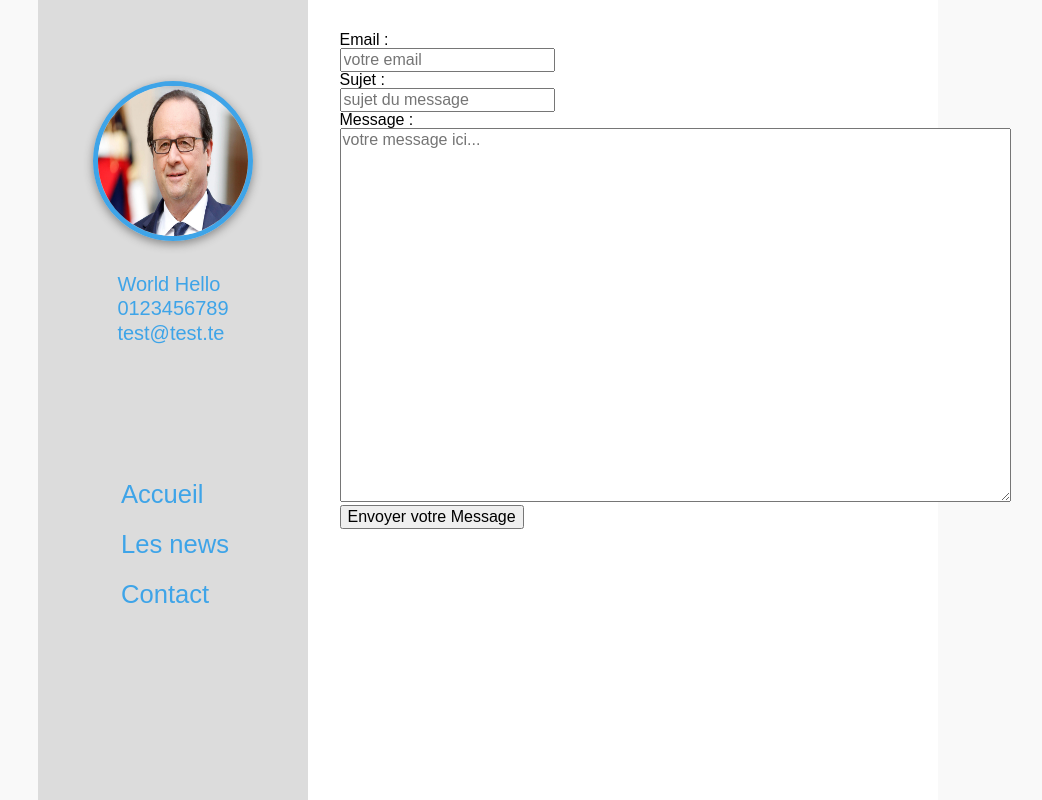
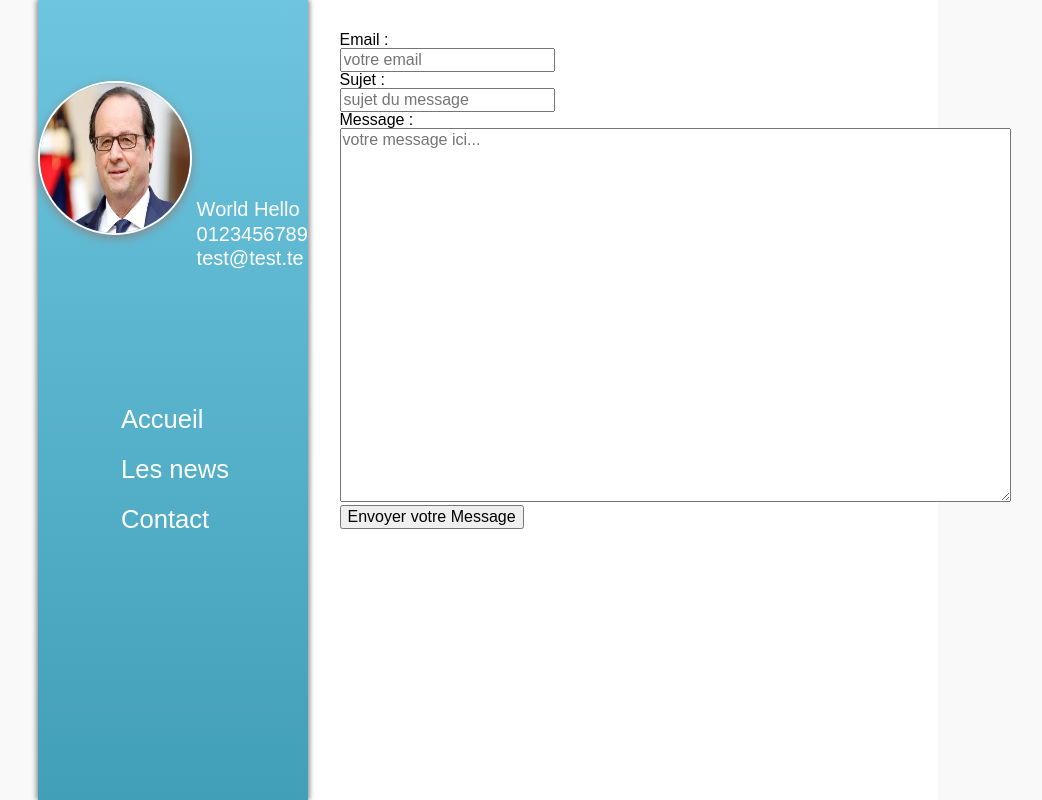
Before and after one commit to wf3equipe1/portfolio, a PHP site: page /contact.php in a window 1280 px wide. Shown: the whole page, without its empty margins (152-1194 px from the left). Run offline with PHP 8.4, Linux system fonts and the light colour scheme; data comes from the database, SQL or seed files in the repository; some libraries are stand-ins or nearby versions.

Commit message:
css bleu et ombre

```diff
--- a/css/style.css
+++ b/css/style.css
@@ -25,10 +25,12 @@
 #leftSide
 {
 	width: 270px;
-	background-color: #DCDCDC;
+	background-color: #6dc5df;
 	float:left;
 	position: fixed;
 	height: 100%;
+	box-shadow: 2px 0 5px #999, -2px 0 5px #999;
+	background: linear-gradient(to bottom,#6dc5df 0%,#429fb8 100%);
 }
 
 #rightSide
@@ -37,6 +39,7 @@
 	float: right;
 	background-color: white;
 	min-height: 100%;
+	/* background: url('fond_noir.png'); */
 }
 
 
@@ -46,12 +49,12 @@
 #leftSide header
 {
 	text-align: center;
-	color: #3EA4E8;
+	color: white;
 }
 #leftSide header img
 {
 	margin-top: 30%;
-	border: 5px #3EA4E8 solid;
+	border: 2px white solid;
 	border-radius: 50%;
 	height: 150px;
 	width: 150px;
@@ -79,7 +82,7 @@
 }
 #leftSide nav ul li a
 {
-	color: #3EA4E8;
+	color: white;
 	text-decoration: none;
 	padding: 5px;
 	background-color: ;
@@ -87,7 +90,7 @@
 }
 #leftSide nav ul li a:hover
 {
-	border-left: 4px solid #3EA4E8;
+	border-left: 4px solid white;
 	transition-property: border-left;
 	transition-duration: 0.5s;
 	transition-timing-fonction: linear;
@@ -119,13 +122,13 @@
 	margin-top: 20%;
 	margin-bottom: 10%;
 	font-size: 3em;
-	color: #3EA4E8;
+	color: #6dc5df;
 }
 #cover
 {
 	margin: 4%;
 	width: 90%;
-	border: 2px solid #3EA4E8;
+	border: 2px solid #6dc5df;
 	border-radius: 10px;
 }
 
@@ -138,20 +141,20 @@
 }
 #blocNews h2
 {
-	color: #3EA4E8;
+	color: #6dc5df;
 	font-size: 2em;
 }
 
 #blocNews a
 {
 	text-decoration: none;
-	color: #3EA4E8;
+	color: #6dc5df;
 	padding: 2px;
 }
 
 #blocNews h3
 {
-	color: #3EA4E8;
+	color: #6dc5df;
 	font-size: 1.5em;
 	margin-bottom: 10px;
 }
```
Also changed, not shown: css/fond_noir.png (added).
